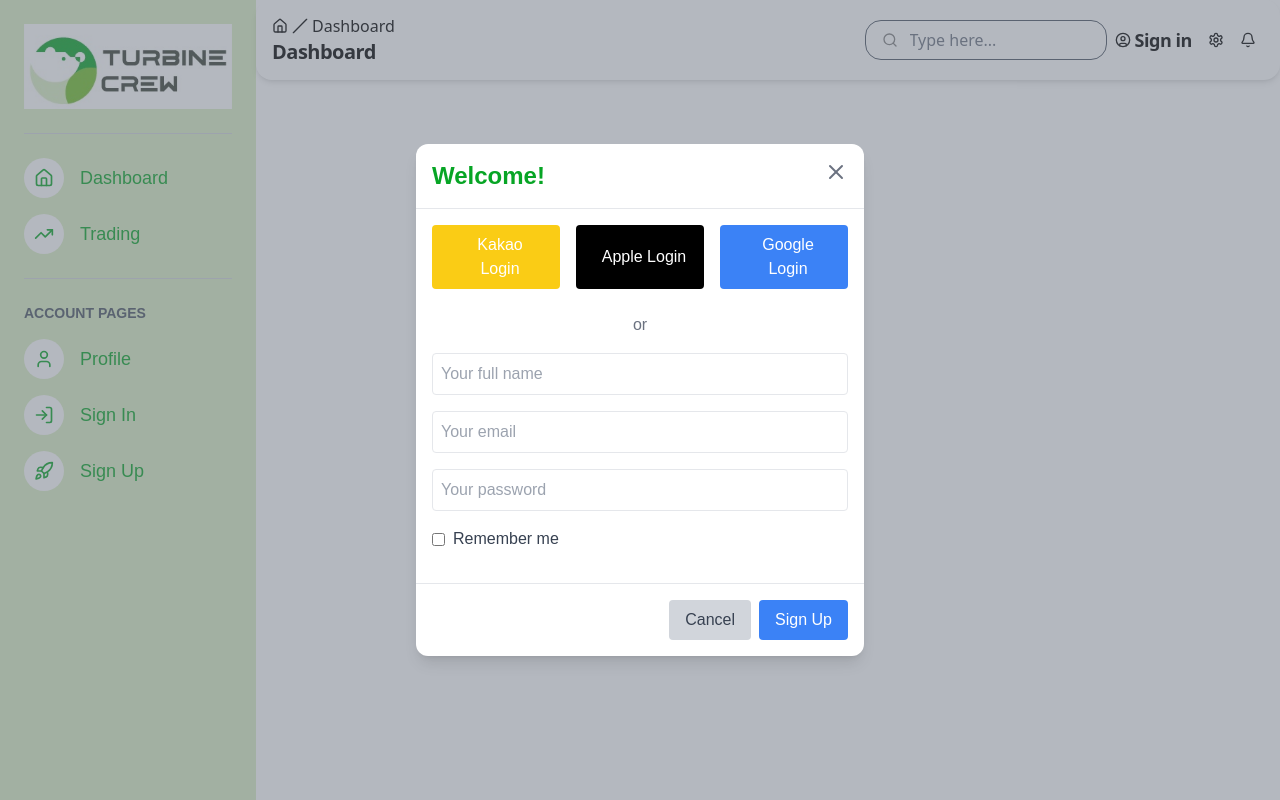
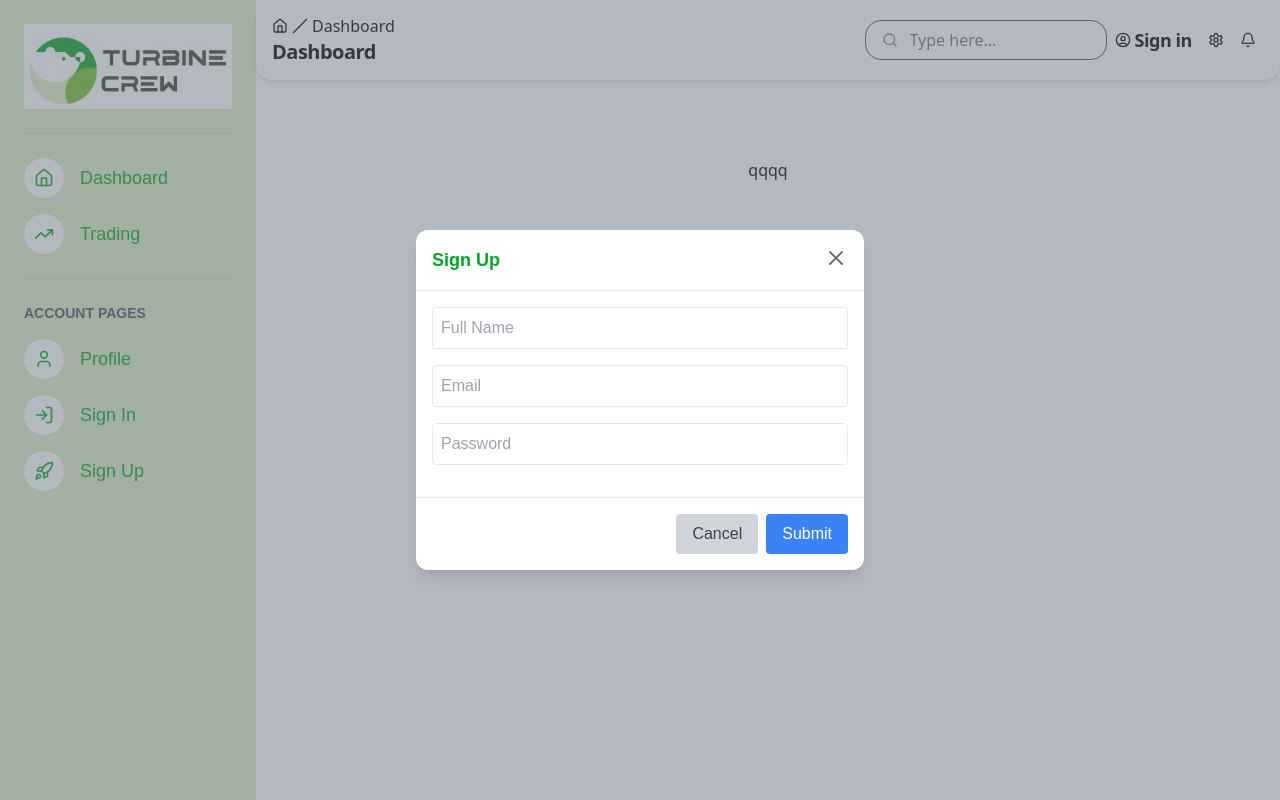
Before and after one commit to turbinecrew/turbin_electrical, a Next.js app: page / in a window 1280 px wide. Both pictures are taken after a click on the button "Sign In". Built offline with nearby package versions, Linux system fonts and the light colour scheme.

Commit message:
⚡️: 모달 코드 리팩토링 (불필요 코드 삭제 및 props함수명 변경)

```diff
--- a/src/common/modal/index.tsx
+++ b/src/common/modal/index.tsx
@@ -2,29 +2,29 @@ import { X } from "lucide-react"
 import type { ReactNode } from "react"
 import React from "react"
 
-type ModalProps = {
+type ModalPT = {
 	isOpen: boolean
-	closeModal: () => void
+	setIsOpen: (state: boolean) => void
 	children: ReactNode
 }
 
-export const Modal = ({ isOpen, closeModal, children }: ModalProps) => {
+export const Modal = ({ isOpen, setIsOpen, children }: ModalPT) => {
 	if (!isOpen) return null
 
 	return (
 		<div
 			className="fixed inset-0 z-50 flex items-center justify-center bg-gray-500 bg-opacity-50"
 			onClick={(e) => {
-				if (e.target === e.currentTarget) closeModal()
+				if (e.target === e.currentTarget) setIsOpen(false)
 			}}
 		>
 			<div
 				className="relative w-full max-w-md rounded-xl bg-white shadow-lg"
-				onClick={(e) => e.stopPropagation()} // 내부 클릭 이벤트 전파 방지
+				onClick={(e) => e.stopPropagation()}
 			>
 				<button
-					onClick={closeModal}
 					className="absolute right-4 top-4 text-gray-500 hover:text-gray-800"
+					onClick={() => setIsOpen(false)}
 				>
 					<X size={24} />
 				</button>
@@ -35,12 +35,12 @@ export const Modal = ({ isOpen, closeModal, children }: ModalProps) => {
 }
 
 // Modal Header
-type ModalHeaderProps = {
+type ModalHeaderPT = {
 	children: ReactNode
 	className?: string
 }
 
-export const ModalHeader = ({ children, className }: ModalHeaderProps) => {
+export const ModalHeader = ({ children, className }: ModalHeaderPT) => {
 	return (
 		<div className={`border-b p-4 text-lg font-bold ${className || ""}`}>
 			{children}
@@ -49,22 +49,22 @@ export const ModalHeader = ({ children, className }: ModalHeaderProps) => {
 }
 
 // Modal Context
-type ModalContextProps = {
+type ModalContextPT = {
 	children: ReactNode
 	className?: string
 }
 
-export const ModalContext = ({ children, className }: ModalContextProps) => {
+export const ModalContext = ({ children, className }: ModalContextPT) => {
 	return <div className={`p-4 ${className || ""}`}>{children}</div>
 }
 
 // Modal Footer
-type ModalFooterProps = {
+type ModalFooterPT = {
 	children: ReactNode
 	className?: string
 }
 
-export const ModalFooter = ({ children, className }: ModalFooterProps) => {
+export const ModalFooter = ({ children, className }: ModalFooterPT) => {
 	return (
 		<div
 			className={`flex justify-end space-x-2 border-t p-4 ${className || ""}`}
--- a/src/components/custom/modal/sign-in-modal/index.tsx
+++ b/src/components/custom/modal/sign-in-modal/index.tsx
@@ -1,87 +1,45 @@
 import { Modal, ModalHeader, ModalContext, ModalFooter } from "@/common/modal"
-type SignInModalPT = {
+
+export default function SignInModal({
+	isOpen,
+	setIsOpen,
+}: {
 	isOpen: boolean
-	closeModal: () => void
-}
-
-export function SignInModal({ isOpen, closeModal }: SignInModalPT) {
-	if (!isOpen) return null
-
+	setIsOpen: (state: boolean) => void
+}) {
 	return (
-		<Modal isOpen={isOpen} closeModal={closeModal}>
-			{/* 헤더 */}
+		<Modal isOpen={isOpen} setIsOpen={setIsOpen}>
 			<ModalHeader>
-				<div className="flex items-center justify-between">
-					<h2 className="text-2xl font-semibold">Welcome!</h2>
-					<button
-						type="button"
-						onClick={closeModal}
-						className="text-black hover:text-gray-700"
-					></button>
-				</div>
+				<h2>Sign Up</h2>
 			</ModalHeader>
-
-			{/* 컨텍스트: 로그인 내용 */}
 			<ModalContext>
-				{/* 소셜 로그인 버튼들 */}
-				<div className="mb-6 flex justify-between gap-4">
-					<button className="flex w-full items-center justify-center rounded bg-yellow-400 px-4 py-2 text-white">
-						<i className="fab fa-kakao mr-2 text-yellow-500"></i>
-						Kakao Login
-					</button>
-					<button className="flex w-full items-center justify-center rounded bg-black px-4 py-2 text-white">
-						<i className="fab fa-apple mr-2 text-white"></i>
-						Apple Login
-					</button>
-					<button className="flex w-full items-center justify-center rounded bg-blue-500 px-4 py-2 text-white">
-						<i className="fab fa-google mr-2 text-white"></i>
-						Google Login
-					</button>
-				</div>
-
-				{/* "or" 구분선 */}
-				<div className="mb-4 text-center text-gray-500">or</div>
-
-				{/* 기본 로그인 폼 */}
 				<form>
 					<input
 						type="text"
-						placeholder="Your full name"
+						placeholder="Full Name"
 						className="mb-4 w-full rounded border p-2"
-						aria-label="Username"
 					/>
 					<input
 						type="email"
-						placeholder="Your email"
+						placeholder="Email"
 						className="mb-4 w-full rounded border p-2"
-						aria-label="Email"
 					/>
 					<input
 						type="password"
-						placeholder="Your password"
+						placeholder="Password"
 						className="mb-4 w-full rounded border p-2"
-						aria-label="Password"
 					/>
-					<div className="mb-4 flex items-center">
-						<input type="checkbox" id="rememberMe" className="mr-2" />
-						<label htmlFor="rememberMe" className="text-gray-700">
-							Remember me
-						</label>
-					</div>
 				</form>
 			</ModalContext>
-
-			{/* 푸터 */}
 			<ModalFooter>
 				<button
-					type="button"
-					onClick={closeModal}
 					className="rounded bg-gray-300 px-4 py-2 text-gray-700 hover:bg-gray-400"
+					onClick={() => setIsOpen(false)}
 				>
 					Cancel
 				</button>
 				<button className="rounded bg-blue-500 px-4 py-2 text-white hover:bg-blue-600">
-					Sign Up
+					Submit
 				</button>
 			</ModalFooter>
 		</Modal>
--- a/src/components/custom/modal/sign-up-modal/index.tsx
+++ b/src/components/custom/modal/sign-up-modal/index.tsx
@@ -1,15 +1,14 @@
 import { Modal, ModalHeader, ModalContext, ModalFooter } from "@/common/modal"
 
-type SignUpModalPT = {
+export default function SignUpModal({
+	isOpen,
+	setIsOpen,
+}: {
 	isOpen: boolean
-	closeModal: () => void
-}
-
-export function SignUpModal({ isOpen, closeModal }: SignUpModalPT) {
-	if (!isOpen) return null
-
+	setIsOpen: (state: boolean) => void
+}) {
 	return (
-		<Modal isOpen={isOpen} closeModal={closeModal}>
+		<Modal isOpen={isOpen} setIsOpen={setIsOpen}>
 			<ModalHeader>
 				<h2>Sign Up</h2>
 			</ModalHeader>
@@ -35,7 +34,7 @@ export function SignUpModal({ isOpen, closeModal }: SignUpModalPT) {
 			<ModalFooter>
 				<button
 					className="rounded bg-gray-300 px-4 py-2 text-gray-700 hover:bg-gray-400"
-					onClick={closeModal}
+					onClick={() => setIsOpen(false)}
 				>
 					Cancel
 				</button>
--- a/src/components/custom/sidebar/index.tsx
+++ b/src/components/custom/sidebar/index.tsx
@@ -1,24 +1,16 @@
 "use client"
 
-import Link from "next/link"
 import { Home, User, LogIn, Rocket, TrendingUp } from "lucide-react"
 import Image from "next/image"
+import Link from "next/link"
 import { useState } from "react"
 
-import { SignInModal } from "../modal/sign-in-modal"
-import { SignUpModal } from "../modal/sign-up-modal"
+import SignInModal from "../modal/sign-in-modal"
+import SignUpModal from "../modal/sign-up-modal"
 
 export default function Sidebar() {
 	const [isSignInModalOpen, setIsSignInModalOpen] = useState(false)
 	const [isSignUpModalOpen, setIsSignUpModalOpen] = useState(false)
-
-	const toggleSignInModal = () => {
-		setIsSignInModalOpen(!isSignInModalOpen)
-	}
-
-	const toggleSignUpModal = () => {
-		setIsSignUpModalOpen(!isSignUpModalOpen)
-	}
 
 	return (
 		<aside className="h-screen w-64 bg-tbPastelGreen p-6 font-poppins text-tbGreen">
@@ -95,7 +87,7 @@ export default function Sidebar() {
 						{/* Sign In */}
 						<li>
 							<button
-								onClick={toggleSignInModal}
+								onClick={() => setIsSignInModalOpen(true)}
 								className="group flex items-center space-x-4 hover:text-gray-600"
 							>
 								<div className="flex h-10 w-10 items-center justify-center rounded-full bg-white text-tbGreen transition-colors duration-300 group-hover:bg-tbGreen group-hover:text-white">
@@ -108,7 +100,7 @@ export default function Sidebar() {
 						{/* Sign Up */}
 						<li>
 							<button
-								onClick={toggleSignUpModal}
+								onClick={() => setIsSignUpModalOpen(true)}
 								className="group flex items-center space-x-4 hover:text-gray-600"
 							>
 								<div className="flex h-10 w-10 items-center justify-center rounded-full bg-white text-tbGreen transition-colors duration-300 group-hover:bg-tbGreen group-hover:text-white">
@@ -122,19 +114,16 @@ export default function Sidebar() {
 			</nav>
 
 			{/* SignIn Modal */}
-			{isSignInModalOpen && (
 			<SignInModal
 				isOpen={isSignInModalOpen}
-					closeModal={toggleSignInModal}
+				setIsOpen={setIsSignInModalOpen}
 			/>
-			)}
+
 			{/* SignUp Modal */}
-			{isSignUpModalOpen && (
 			<SignUpModal
 				isOpen={isSignUpModalOpen}
-					closeModal={toggleSignUpModal}
+				setIsOpen={setIsSignUpModalOpen}
 			/>
-			)}
 		</aside>
 	)
 }
```
Lines whose indentation alone changed are shown as unchanged.
